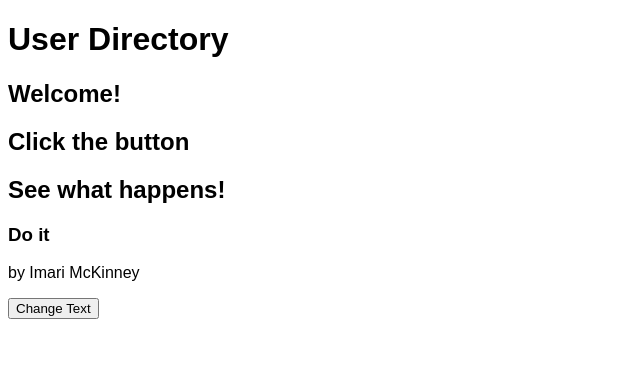
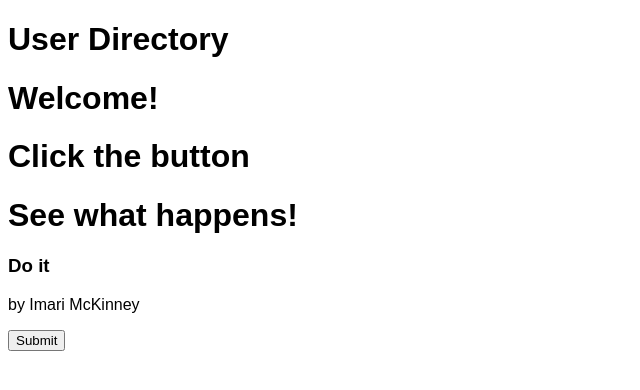
Before and after one commit to imarijr/user-directory, a plain HTML site: page index.html in a window 1280 px wide. Shown: the whole page, without its empty margins (0-640 px from the left). Drawn offline with Linux system fonts and the light colour scheme.

Commit message:
Change second heading text when button is clicked

```diff
--- a/index.html
+++ b/index.html
@@ -10,12 +10,13 @@
 </head>
 <body>
     <h1>User Directory</h1>
-    <h2>Welcome!</h2>
-    <h2 class = "heading2">Click the button</h2>
-    <h2> See what happens!</h2>
+    <h1 class = "heading2">Welcome!</h1>
+    <h1>Click the button</h1>
+    <h1> See what happens!</h1>
     <h3>Do it</h3>
-    <p class = "greeting">by Imari McKinney</p>
-    <button class="greeting">Change Text</button>
+    <p class="greeting">by Imari McKinney</p>
+
+    <button class='button1'> Submit </button>
 
     <script src="index.js"></script>
 </body>
--- a/index.js
+++ b/index.js
@@ -1,10 +1,10 @@
-const button = document.querySelector('button.greeting')
+const button = document.querySelector('button.button1')
 
 
 function changeText()
 {
-    const p = document.querySelector('h2.heading2')
-    p.textContent ='WOAH!'
- }
+    const p = document.querySelector('h1.heading2')
+    p.textContent ='WOAH'
+}
 
 button.addEventListener('click', changeText)
```
